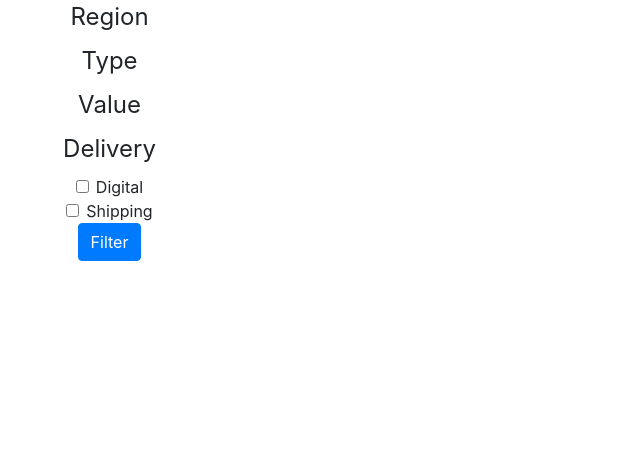
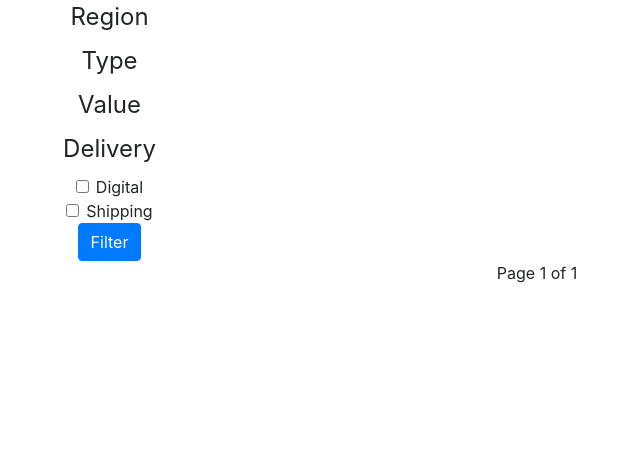
Before and after one commit to Kristof910/giftcard-shop-django, a Django app: page /all-cards in a window 1280 px wide. Shown: the part 193-657 px from the top of the page, without its empty margins (103-743 px from the left). Run offline with Django 4.2, Linux system fonts and the light colour scheme; data that the repository does not hold is empty; some libraries are stand-ins or nearby versions.

Commit message:
pagination for all cards view + value filters are now in order

```diff
--- a/main_website/models/giftcard_options/giftcard_value.py
+++ b/main_website/models/giftcard_options/giftcard_value.py
@@ -7,3 +7,6 @@ class GiftcardValue(models.Model):
 
     def __str__(self):
         return str(self.value)
+
+    class Meta:
+        ordering = ["value"]
--- a/main_website/templates/all_cards.html
+++ b/main_website/templates/all_cards.html
@@ -74,4 +74,5 @@
         {% endif %}
     </div>
 </div>
+{% include "pagination.html" with page=giftcards%}
 {% endblock %}
--- /dev/null
+++ b/main_website/templates/pagination.html
@@ -0,0 +1,11 @@
+<div>
+    {% if page.has_previous %}
+    <a href="?page={{ page.previous_page_number }}">Previous</a>
+    {% endif %}
+
+    Page {{ page.number }} of {{ page.paginator.num_pages }}
+
+    {% if page.has_next %}
+    <a href="?page={{ page.next_page_number }}">Next</a>
+    {% endif %}
+</div>
--- a/main_website/views/all_cards_view.py
+++ b/main_website/views/all_cards_view.py
@@ -3,6 +3,7 @@ from ..models.giftcard_options.giftcard_region import GiftcardRegion
 from ..models.giftcard_options.giftcard_type import GiftcardType
 from ..models.giftcard_options.giftcard_value import GiftcardValue
 from django.shortcuts import render
+from django.core.paginator import Paginator, EmptyPage, PageNotAnInteger
 
 
 # using method based view to pass more then 1 model
@@ -30,6 +31,16 @@ def all_cards_view(request):
     types = GiftcardType.objects.all()
     values = GiftcardValue.objects.all()
 
+    # pagination (manual)
+    paginator = Paginator(giftcards, 6)
+    page = request.GET.get("page")
+    try:
+        giftcards = paginator.page(page)
+    except PageNotAnInteger:
+        giftcards = paginator.page(1)
+    except EmptyPage:
+        giftcards = paginator.page(paginator.num_pages)
+
     context = {
         "giftcards": giftcards,
         "regions": regions,
--- a/main_website/views/index_view.py
+++ b/main_website/views/index_view.py
@@ -1,7 +1,9 @@
 from django.views import generic
 from ..models.giftcard import Giftcard
+from django.db.models import Count
 
 
 class IndexView(generic.ListView):
     template_name = "index.html"
     model = Giftcard
+    paginate_by = 6
```
Also changed, not shown: images/Screenshot_2023-05-04_at_2.04.40_PM.png (added), images/Screenshot_2023-05-04_at_2.06.03_PM.png (added), images/Screenshot_2023-05-04_at_2.07.49_PM.png (added), main_website/migrations/0009_alter_giftcardvalue_options.py (added).
